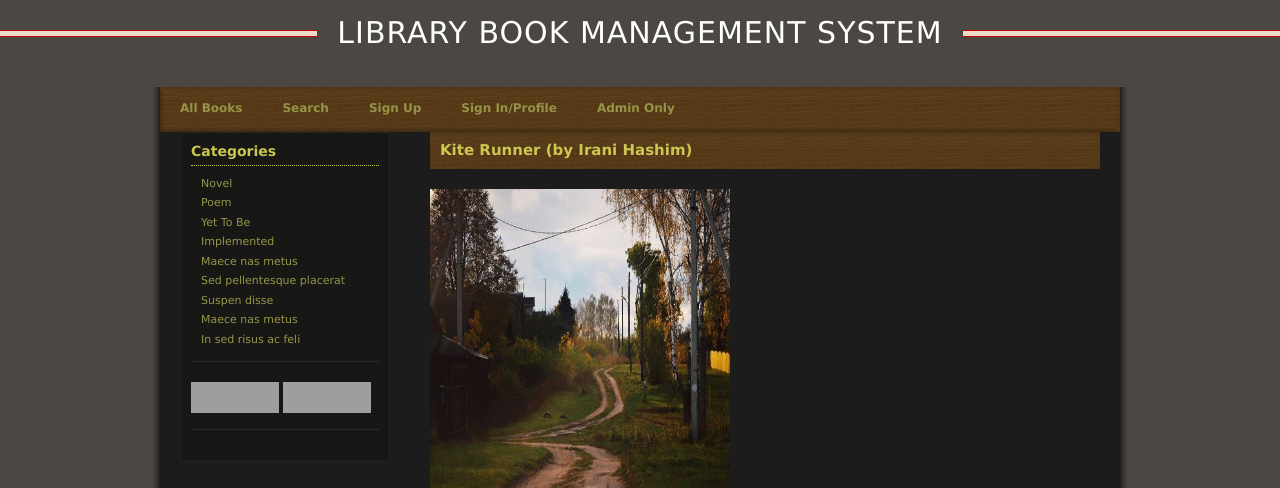
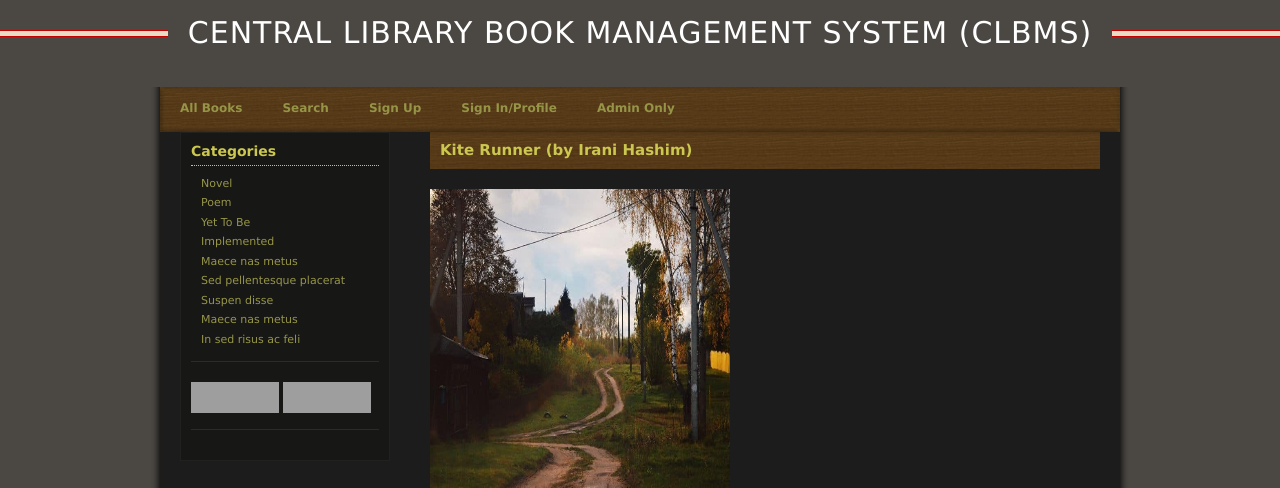
Before and after one commit to heytamjid/library-management-system, a Django app: a page that uses templates/basesubpage.html in a window 1280 px wide. Shown: the top 488 px of the page. Run offline with Django 4.2, Linux system fonts and the light colour scheme; data comes from the database, SQL or seed files in the repository; grey boxes are pictures that could not be loaded.

Commit message:
Your commit message here

```diff
--- a/templates/baseindex.html
+++ b/templates/baseindex.html
@@ -3,14 +3,14 @@
 <html xmlns="http://www.w3.org/1999/xhtml">
 <head>
 <meta http-equiv="Content-Type" content="text/html; charset=utf-8" />
-<title>Book Store Template, Free CSS Template, CSS Website Layout</title>
+<title>Central Library</title>
 <meta name="keywords" content="" />
 <meta name="description" content="" />
 <link href="{% static 'style.css' %}" rel="stylesheet" type="text/css" />
 </head>
 <body>
     <div class="seven">
-        <h1>Library Book Management System</h1>
+        <h1>Central Library Book Management System (CLBMS)</h1>
       </div>
     {% comment %} <div id="templatemo_header">
     	<div>
--- a/templates/basesubpage.html
+++ b/templates/basesubpage.html
@@ -3,7 +3,7 @@
 <html xmlns="http://www.w3.org/1999/xhtml">
 <head>
 <meta http-equiv="Content-Type" content="text/html; charset=utf-8" />
-<title>Book Store Template, Free CSS Template, TemplateMo.com</title>
+<title>Central Library Book Management System (CLBMS)</title>
 <meta name="keywords" content="" />
 <meta name="description" content="" />
 <link href="{% static 'style.css' %}" rel="stylesheet" type="text/css" />
@@ -12,7 +12,7 @@
 <body>
 
     <div class="seven">
-        <h1>Library Book Management System</h1>
+        <h1>Central Library Book Management System (CLBMS)</h1>
       </div>
 <!--  Free CSS Templates from www.templatemo.com -->
 <div id="templatemo_container">
```
